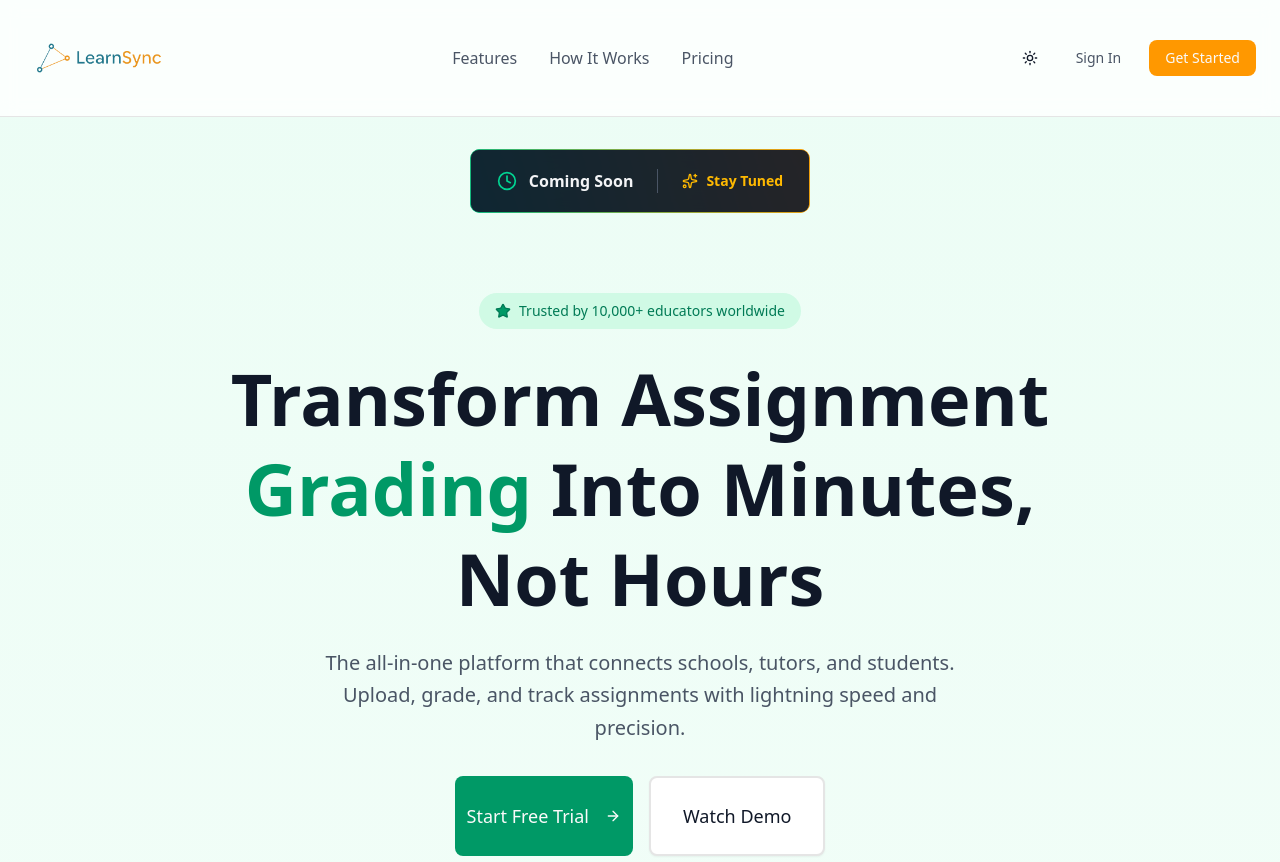
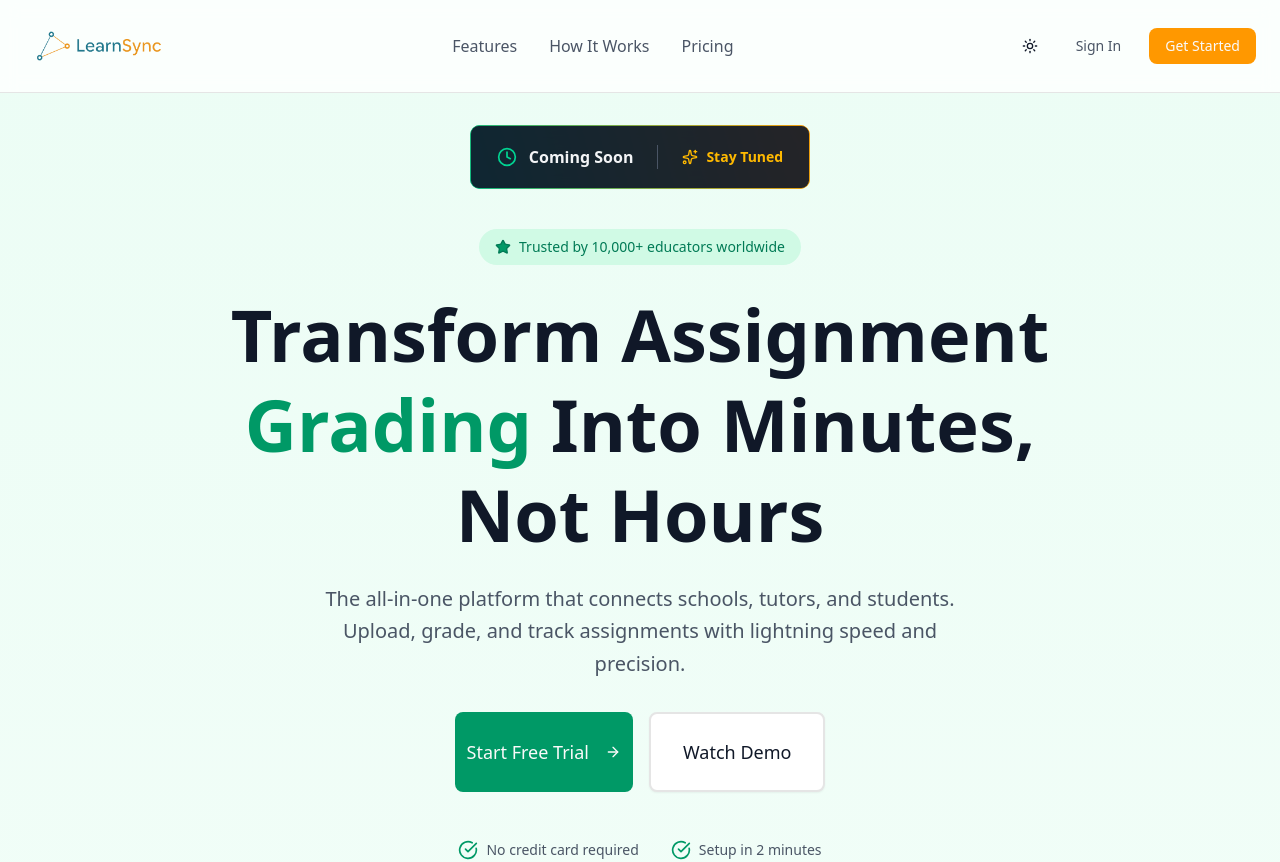
Before and after one commit to Daucko/learn-sync, a Next.js app: page / in a window 1280 px wide. Shown: the top 862 px of the page. Built offline with nearby package versions, Linux system fonts and the light colour scheme.

Commit message:
Changed the <header> vertical padding to "py-1" from "py-4"

```diff
--- a/components/home/header.tsx
+++ b/components/home/header.tsx
@@ -9,14 +9,8 @@ import Image from 'next/image';
 export default function Header() {
   return (
     <nav className="border-b bg-white/80 dark:bg-gray-900/80 backdrop-blur-sm sticky top-0 z-50">
-      <div className="max-w-7xl mx-auto px-6 py-4 flex items-center justify-between">
-        {/* <div className="flex items-center gap-2">
-          <GraduationCap className="h-8 w-8 text-emerald-600" />
-          <span className="text-2xl font-bold text-gray-900 dark:text-white">
-            LearnSync
-          </span>
-        </div> */}
-
+      <div className="max-w-7xl mx-auto px-6 py-1 flex items-center justify-between">
+        {/* Logo */}
         <Image
           src={LearnSync}
           alt="LearnSync Logo"
--- a/components/home/homepage.tsx
+++ b/components/home/homepage.tsx
@@ -31,7 +31,7 @@ export default function HomePage() {
       </div>
 
       {/* Hero Section */}
-      <section className="max-w-7xl mx-auto px-4 sm:px-6 py-20 md:py-20">
+      <section className="max-w-7xl mx-auto px-4 sm:px-6 pt-10 pb-20">
         <div className="text-center max-w-4xl mx-auto">
           <Card className="inline-flex items-center gap-2 bg-emerald-100 dark:bg-emerald-900/30 text-emerald-700 dark:text-emerald-400 px-4 py-2 rounded-full border-0 shadow-none mb-6">
             <CardContent className="p-0 flex items-center gap-2">
```
